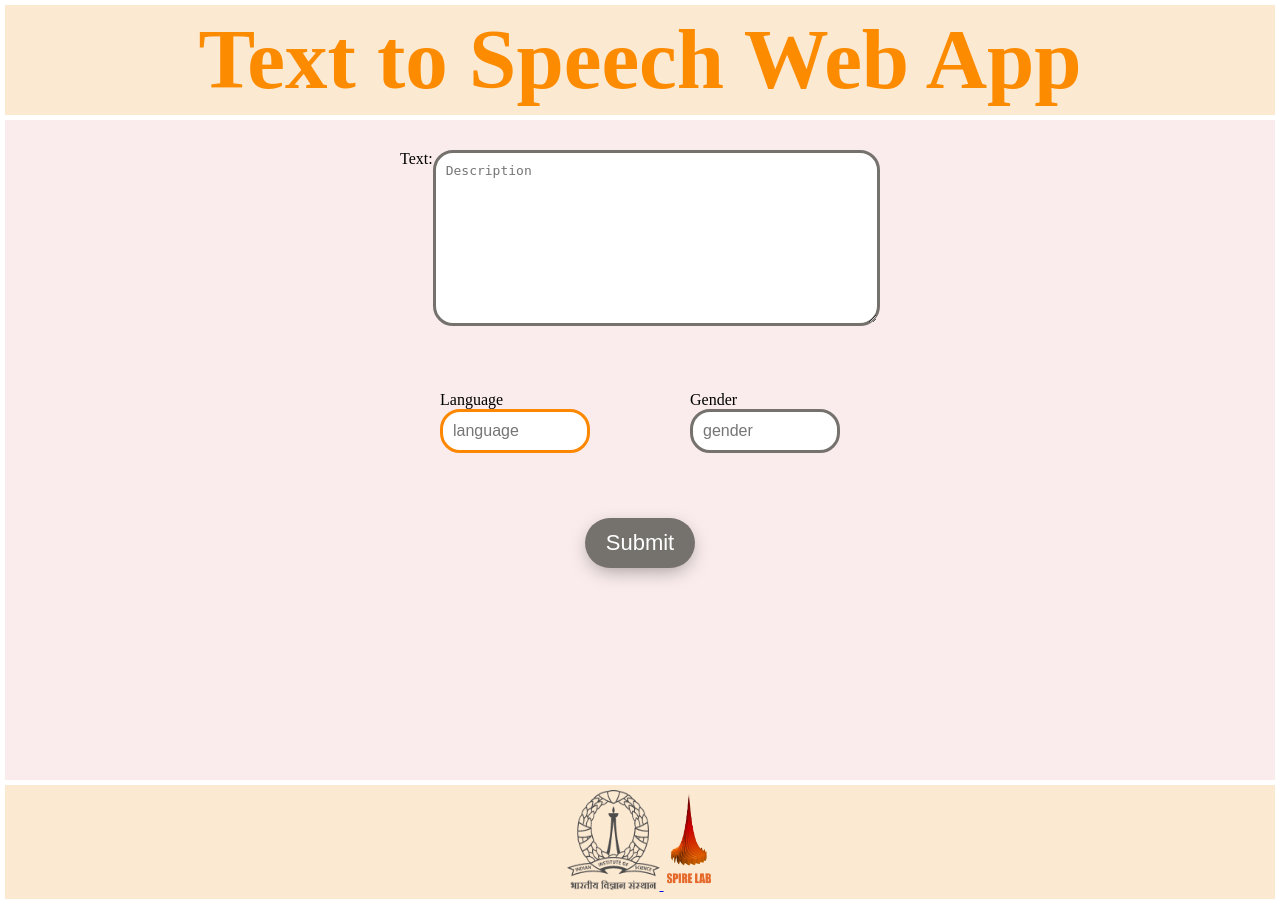
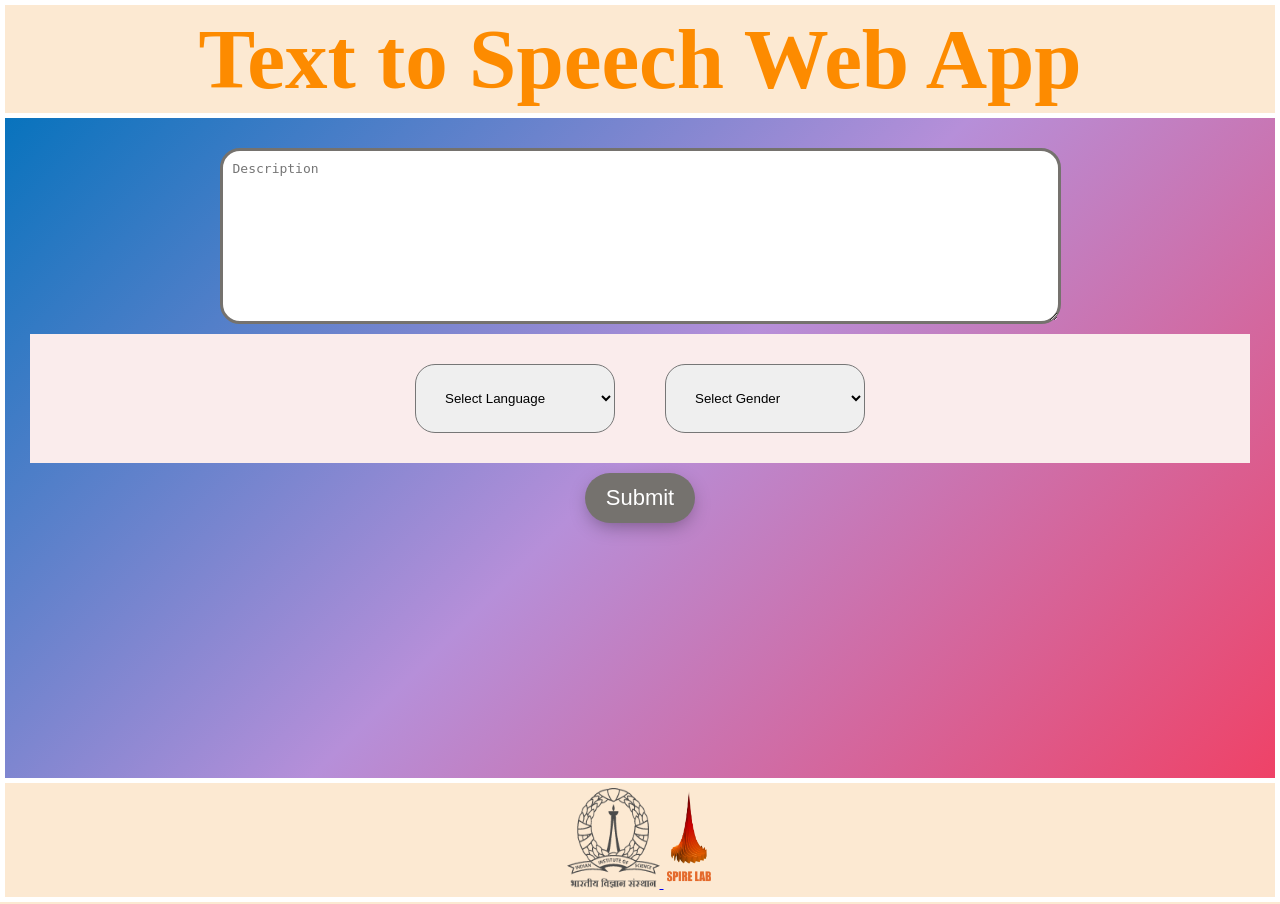
Before and after one commit to OdeToTheWind/webapp-tts, a Flask app: page / in a window 1280 px wide. Run offline with Flask 2, Linux system fonts and the light colour scheme.

Commit message:
need better colors

```diff
--- a/app.py
+++ b/app.py
@@ -6,7 +6,9 @@ app = Flask(__name__)
 
 @app.route('/', methods=['GET', 'POST'])
 def index():
-    return render_template('index.html')
+    languages = ['Select Language', 'Hindi', 'English', 'Kannada', 'Telugu']
+    genders = ['Select Gender', 'Male', 'Female']
+    return render_template('index.html', languages=languages, genders=genders)
 
 
 # @app.route('/output')
@@ -16,8 +18,8 @@ def index():
 @app.route("/output", methods=['POST'])
 def process():
     description = request.form['description']
-    language = request.form['language']
-    gender = request.form['gender']
+    language = request.form.get('language')
+    gender = request.form.get('gender')
 
     # please save the audio file in the form of "/home/pghosh/Documents/CODES/OPEN-DAY/TTS_Sathvikwebapp/webapp_tts/static/assets/temp.wav"#
 
--- a/static/style.css
+++ b/static/style.css
@@ -12,11 +12,13 @@
 	font-family: 'Sniglet';
 }
 .header {
-    width: auto;
-    height: 100px;
-    display: flex;
-    justify-content: center;
+  padding: 5px;
+  margin: 5px;
+  width: auto;
+  font-family: 'Sniglet';
+  background-color: rgb(252, 233, 210);
 }
+
 h2 {
     font-size: 85px;
     color: rgb(253, 139, 0);
@@ -27,7 +29,8 @@ h2 {
     padding: 5px;
     margin: 5px;
     height: 650px;
-    background-color: rgb(250, 236, 236);
+    background-image: linear-gradient(135deg, #0873bd, #b68fd9, #ef4267);
+   /* background-color: rgb(250, 236, 236);    */
 
 }
 .mainbdy{
@@ -191,7 +198,48 @@ button{
 
 
 }
-/* Dropdown Button */
+.dropbtn {
+  padding: 16px;
+  width: 110px;
+  height: 20px;
+  border: none;
+  font-size: 22px;
+  border-radius: 20px;
+  position: relative;
+  display: inline-block;
+  transition: border 0.5s;
+  -webkit-transition: border 0.5s;
+  -moz-transition: border 0.5s;
+  -o-transition: border 0.5s;
+  border: solid 3px rgb(17, 2, 100);
+  -webkit-box-sizing:border-box;
+  -moz-box-sizing:border-box;
+  box-sizing:border-box;
+  text-align: center;
+  box-shadow: 0 6px 20px -5px rgba(0,0,0,0.4);
+  position: relative;
+  overflow: hidden;
+  cursor: pointer;
+}
+
+.langgendercard{
+  padding: 25px;
+  margin: 25px;
+  width: 200px;
+  border-radius: 20px;
+}
+.dropbtn:hover {
+  background-color: rgb(66, 47, 26);
+}/*
+.dropbtn:focus{
+border: solid 3px rgb(66, 47, 26);
+}
+.active{
+  background: rgb(53, 44, 34);
+  transition: 1s;
+}
+
+ Dropdown Button
 .dropbtn {
   background-color: rgb(117, 114, 110);
   color: white;
@@ -247,7 +359,6 @@ button{
 }
 
 .form-signin {
-    max-width: 500px;
     padding: 15px;
     margin: 0 auto;
     align-items: center;
--- a/templates/index.html
+++ b/templates/index.html
@@ -1,13 +1,13 @@
 <!DOCTYPE html>
 <html>
   <head>
-    <title>Flask app</title>
+    <title>TTS Web App</title>
     <link rel="stylesheet" href="{{ url_for('static', filename='style.css') }}">
   </head>
   <body>
 
    <div>
-    <div class="container header">
+    <div class="header">
         <h2>Text to Speech Web App</h2>
 
     </div>
@@ -17,11 +17,26 @@
       <form class="form-signin" method="post" action="/output">
 
           <div class="content">
-            <label for="Description" class="sr-only">Text:</label>
-            <br/>
               <textarea rows="10" cols="100" name="description" id="comment" placeholder="Description" required></textarea>
           </div>
-          <div class="cardcontaner content ">
+          <div class="cardcontaner content">
+            <select class="dropdown langgendercard"name="language" method="GET" action="/">
+                <option class="dropbtn dropdown-content" value="{{languages[0]}}" selected>{{languages[0]}}</option>
+                {% for language in languages[1:] %}
+                <option class="dropbtn dropdown-content" value="{{language}}">{{language}}</option>
+                {% endfor %}
+            </select>
+
+            <select class="dropdown langgendercard" name="gender" method="GET" action="/">
+                <option class="dropbtn dropdown-content" value="{{genders[0]}}" selected>{{genders[0]}}</option>
+                {% for gender in genders[1:] %}
+                <option class="dropbtn dropdown-content" value="{{gender}}">{{gender}}</option>
+                {% endfor %}
+            </select>
+        </div>
+
+
+<!--    <div class="cardcontaner content ">
           <div class="cardlang">
             <label for="inputName" class="sr-only">Language</label>
             <br/>
@@ -32,7 +47,9 @@
             <br/>
             <input type="text" id="inputName" name="gender" class="genleng" placeholder="gender" required autofocus>
           </div>
+
         </div>
+-->
           <div class=" content">
             <button id="btn">
                 <p id="btnText">Submit</p>
```
Also changed, not shown: other parts of static/style.css (+75 -7 lines), templates/output.html (+16 -6 lines).
